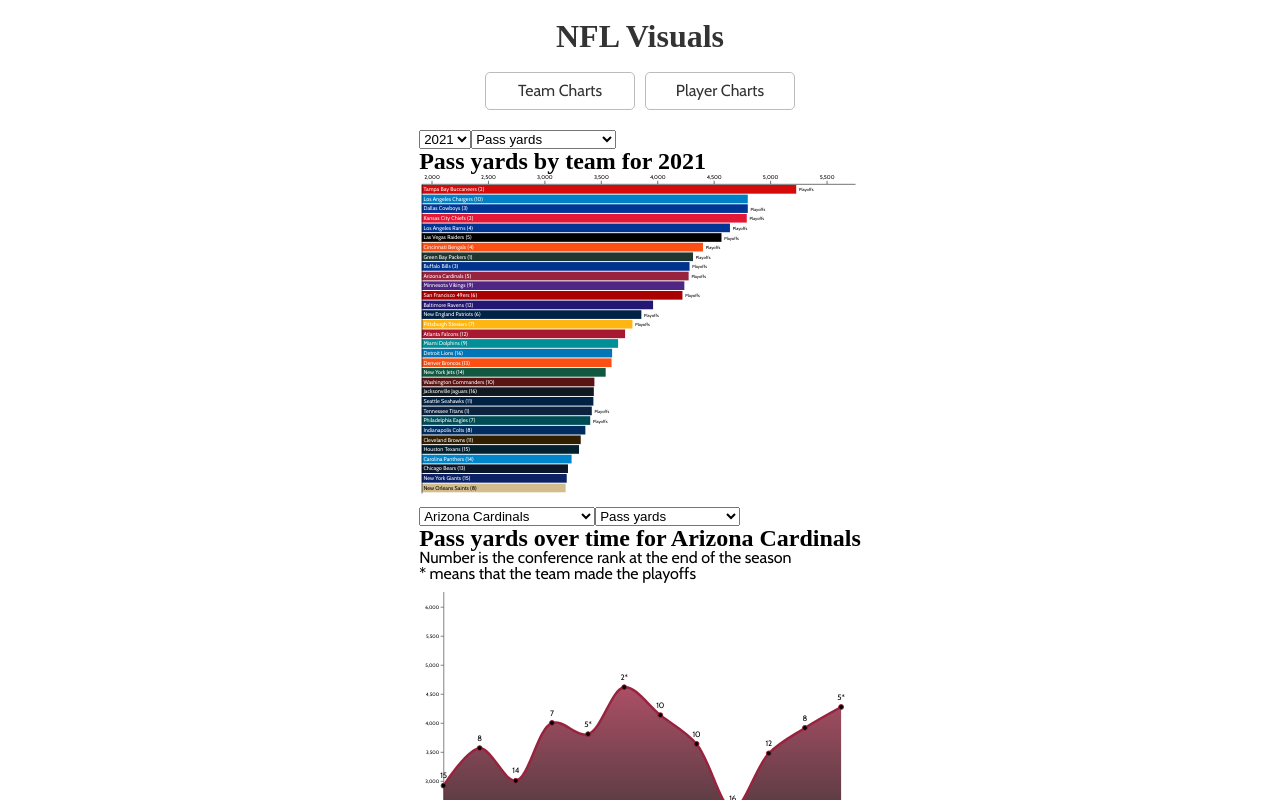
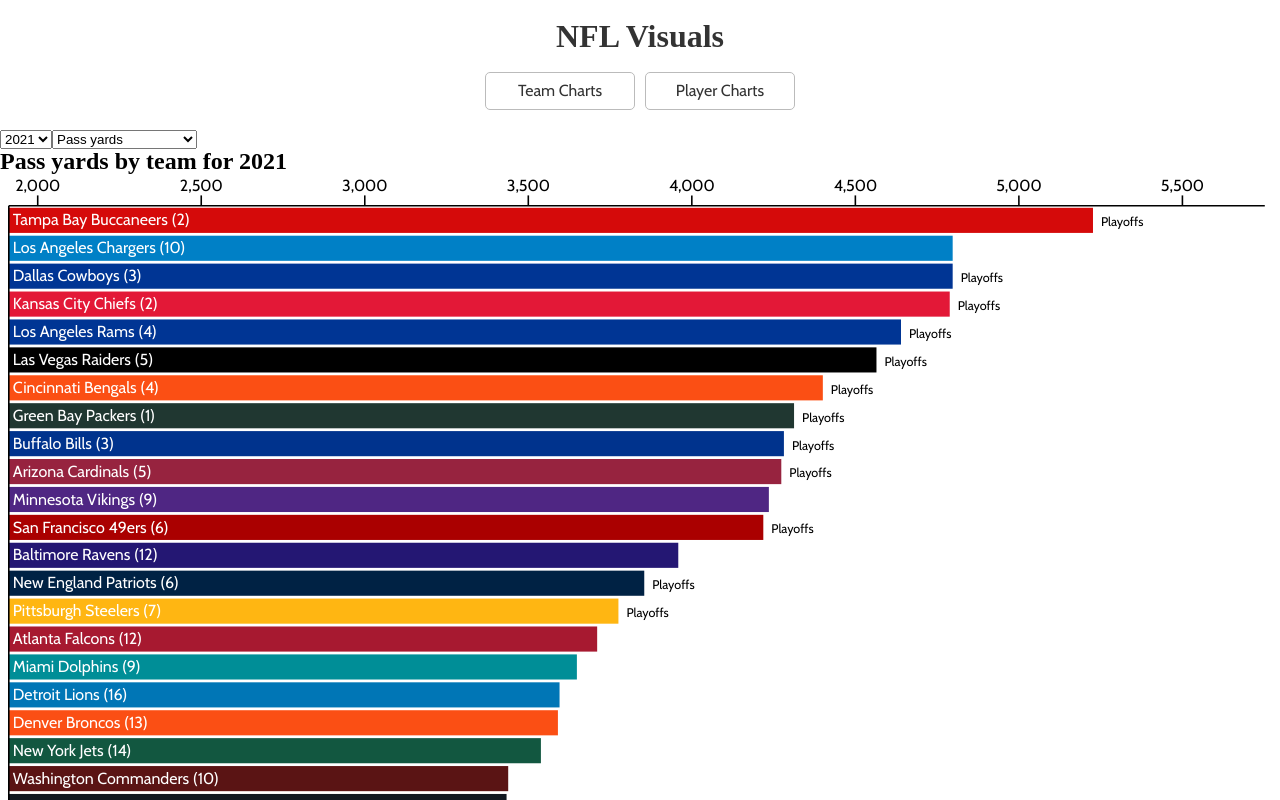
Before and after one commit to sscaff1/rundatball, a Next.js app: page /player-charts in a window 1280 px wide. Shown: the top 800 px of the page. Built offline with nearby package versions, Linux system fonts and the light colour scheme; a web font is replaced by a local one.

Commit message:
update site

```diff
--- a/components/Layout/Layout.js
+++ b/components/Layout/Layout.js
@@ -3,7 +3,7 @@
 
 export default function Layout({ children }) {
   return (
-    <div className={styles.wrap}>
+    <div>
       <Header />
       <main className={styles.root}>{children}</main>
       <footer className={styles.footer}>
--- a/components/Layout/Layout.module.css
+++ b/components/Layout/Layout.module.css
@@ -1,13 +1,12 @@
-.wrap {
-  display: flex;
-  flex-direction: column;
-  min-height: 100vh;
+.root {
+  min-height: calc(100vh - 293px);
 }
 
-.root {
-  margin: 0 auto;
-  max-width: 1000px;
-  flex: 1;
+@media only screen and (max-width: 600px) {
+  .root {
+    padding: 0 10px
+  }
+
 }
 
 .footer {
--- a/components/Post/Post.module.css
+++ b/components/Post/Post.module.css
@@ -32,7 +32,7 @@
 }
 
 .title {
-  font-size: 40px;
+  font-size: 20px;
   font-family: BioRhyme;
   margin-bottom: 8px;
 }
--- a/pages/index.js
+++ b/pages/index.js
@@ -1,11 +1,13 @@
 import path from 'path';
 import Layout from 'components/Layout/Layout';
 import Post from 'components/Post/Post';
+import styles from 'styles/posts.module.css';
 import { prepareMdx, postFilePaths, POSTS_PATH } from '../utils/mdxUtils';
 
 export default function Index({ posts }) {
   return (
     <Layout>
+      <div className={styles.root}>
         {posts.map((post) => (
           <Post
             key={post.filePath}
@@ -15,6 +17,7 @@
             date={post.data.date}
           />
         ))}
+      </div>
     </Layout>
   );
 }
--- a/styles/post.module.css
+++ b/styles/post.module.css
@@ -15,6 +15,6 @@
 }
 
 .root {
-  max-width: 1000px;
+  max-width: 600px;
   margin: 0 auto;
 }
--- /dev/null
+++ b/styles/posts.module.css
@@ -0,0 +1,4 @@
+.root {
+  max-width: 600px;
+  margin: 0 auto;
+}
```
Lines whose indentation alone changed are shown as unchanged.
